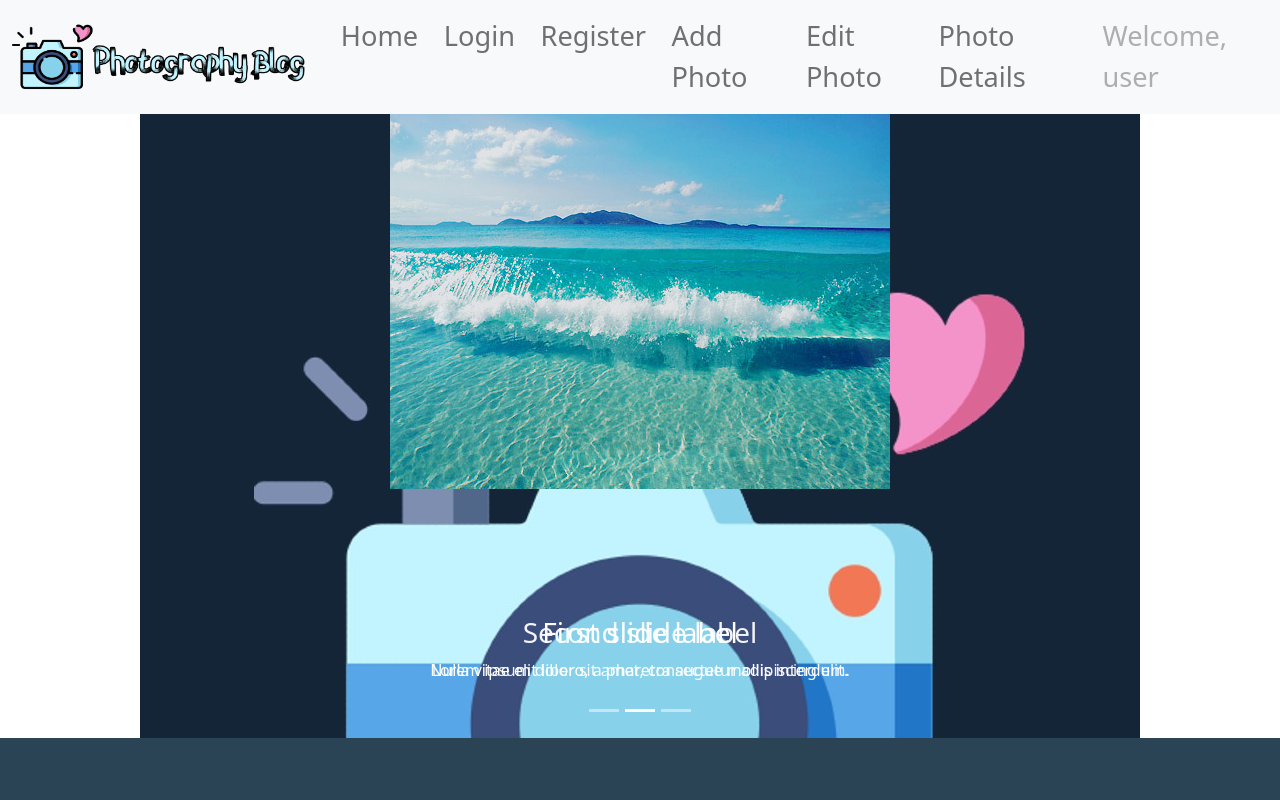
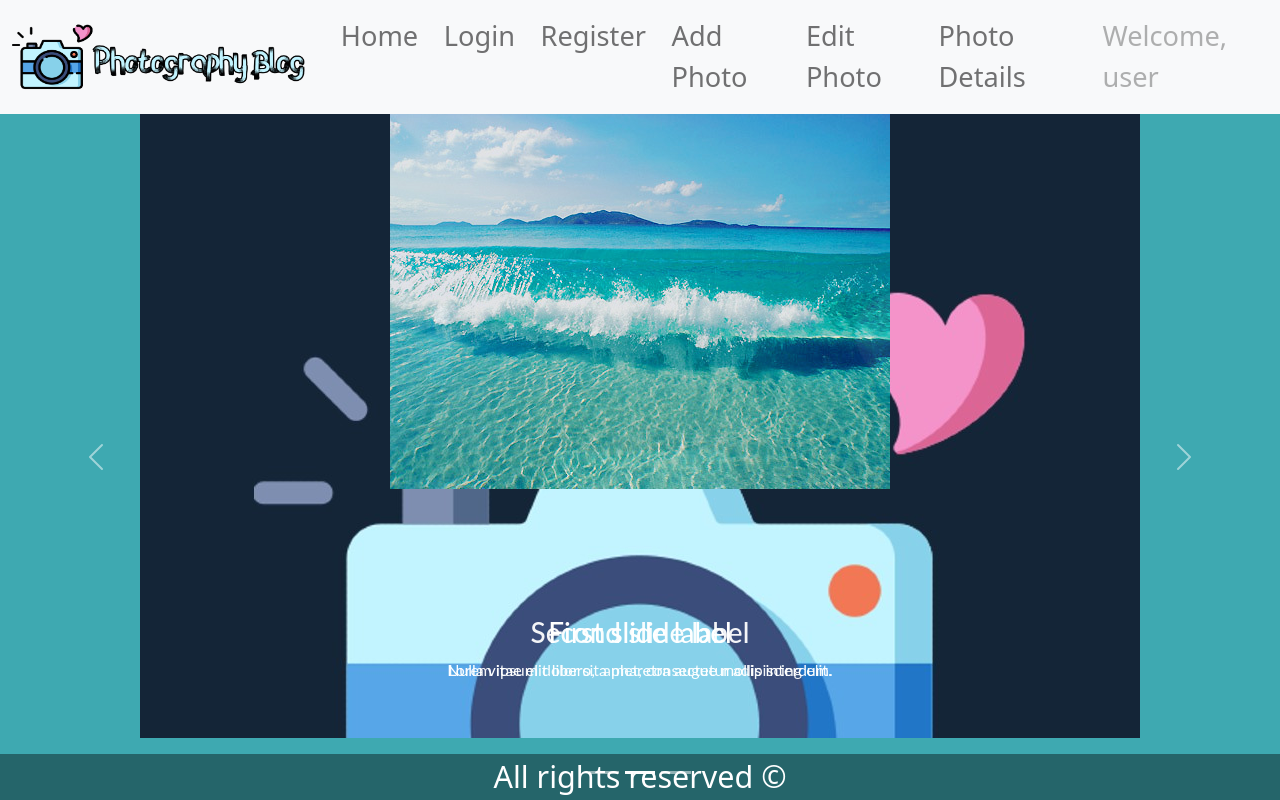
Before and after one commit to betivd03/photography-blog-noit, a React (Create React App) app in the folder client/: page / in a window 1280 px wide. Built offline with nearby package versions, Linux system fonts and the light colour scheme.

Commit message:
Add main and footer

```diff
--- a/client/public/styles/style.css
+++ b/client/public/styles/style.css
@@ -1,4 +1,32 @@
-html {
+/* html {
     font-family: 'Lato', sans-serif;
     background-color: #2A4455;
+} */
+
+.app-main {
+    font-family: 'Lato', sans-serif;
+    background-color: #3EA9B1;
+    flex-grow: 1;
 }
+
+.layout {
+    display: flex;
+    flex-direction: column;
+    height: 100vh;
+}
+
+footer {
+    left: 0;
+    bottom: 0;
+    width: 100%;
+    background: linear-gradient(rgba(0, 0, 0, 0.4), rgba(0, 0, 0, 0.4));
+    color: white;
+    text-align: center;
+    font-size: 30.5px;
+    position: fixed;
+}
+
+.label-style {
+    color: white;
+    font-size: 20px;
+}
--- a/client/src/App.js
+++ b/client/src/App.js
@@ -4,6 +4,8 @@ import 'bootstrap/dist/css/bootstrap.min.css';
 
 import Header from './components/Header';
 import Home from './components/Home';
+import Gallery from "./components/Gallery";
+import About from "./components/About";
 import Login from './components/Login';
 import Register from "./components/Register";
 import AddPhoto from "./components/AddPhoto";
@@ -13,11 +15,13 @@ import ErrorPage from "./components/ErrorPage";
 
 function App() {
     return (
-        <div>
+        <div className="layout">
             <Header />
-
+            <main className="app-main">
                 <Routes>
                     <Route path="/" element={<Home />} />
+                    <Route path="/gallery" element={<Gallery />} />
+                    <Route path="/about" element={<About />} />
                     <Route path="/login" element={<Login />} />
                     <Route path="/register" element={<Register />} />
                     <Route path="/add" element={<AddPhoto />} />
@@ -25,6 +29,8 @@ function App() {
                     <Route path="/details" element={<PhotoDetails />} />
                     <Route path="/error" element={<ErrorPage />} />
                 </Routes>
+            </main>
+            <footer>All rights reserved &copy;</footer>
         </div>
     );
 }
```
Lines whose indentation alone changed are shown as unchanged.
